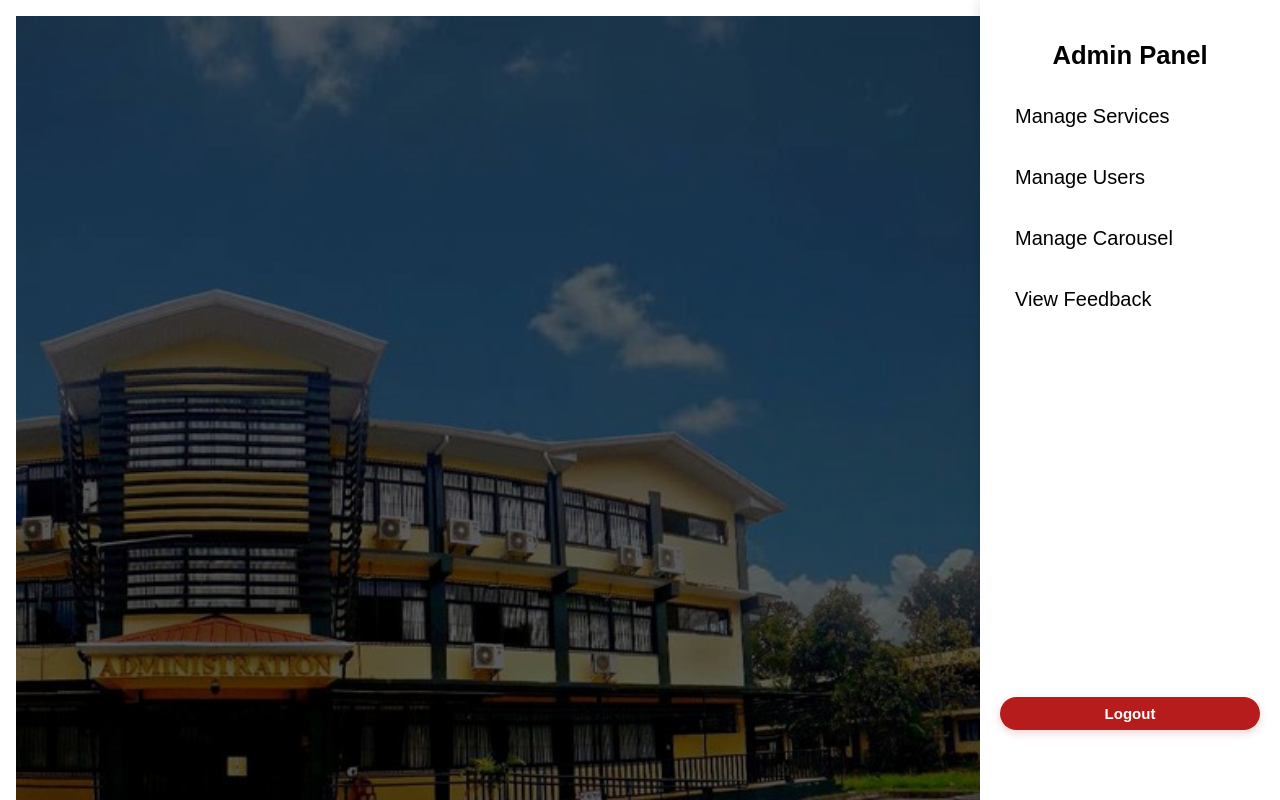
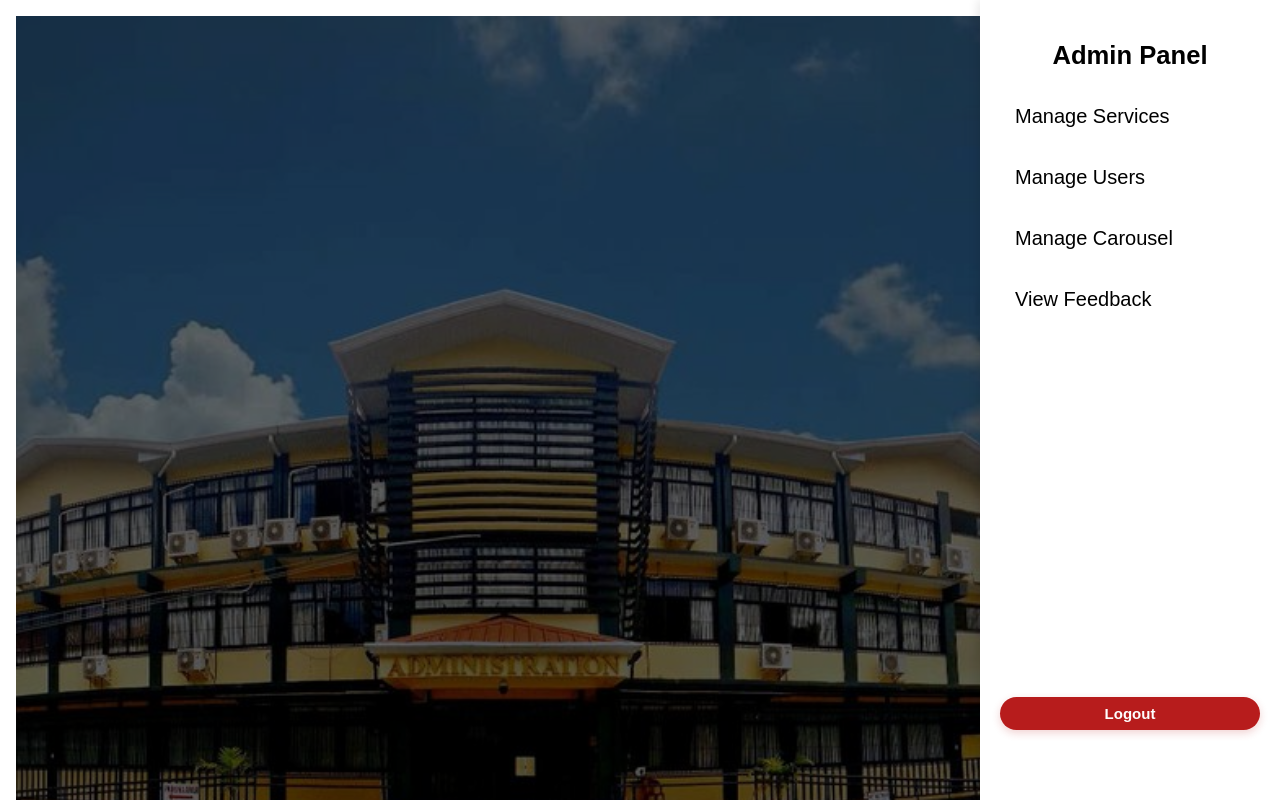
Before and after one commit to yzma-er/my-app, a React (Create React App) app: page /admin in a window 1280 px wide. Built offline with nearby package versions, Linux system fonts and the light colour scheme; sample sign-in values are in the browser's storage.

Commit message:
Update AdminDashboard.jsx

```diff
--- a/src/pages/AdminDashboard.jsx
+++ b/src/pages/AdminDashboard.jsx
@@ -47,7 +47,7 @@ function AdminDashboard() {
           flex: 1,
           backgroundImage: `url(${process.env.PUBLIC_URL + '/images/adminBuilding.jpg'})`,
           backgroundSize: 'cover',
-          backgroundPosition: 'center right', // Align to right to match sidebar
+          backgroundPosition: 'center center',
           backgroundRepeat: 'no-repeat',
           position: 'relative'
         }}>
```
